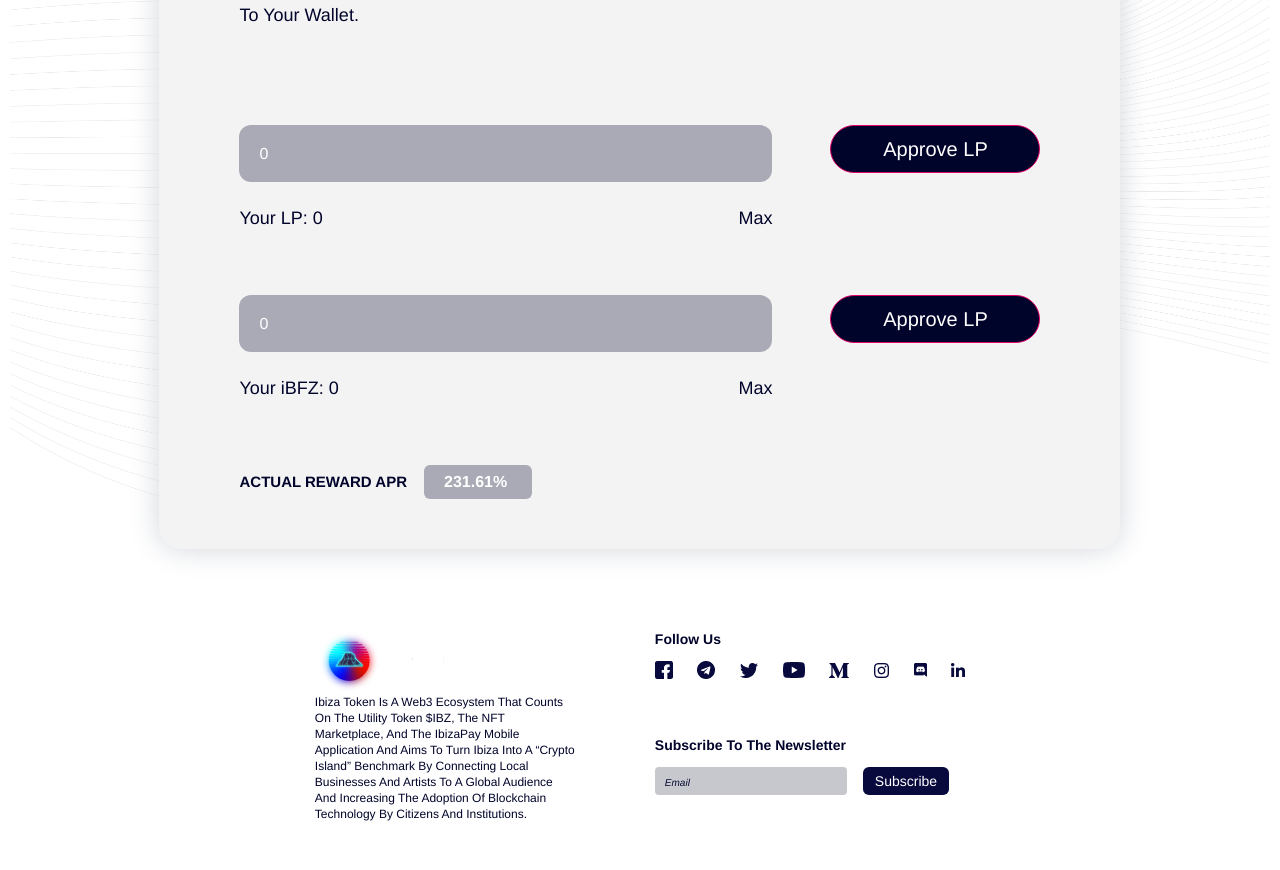
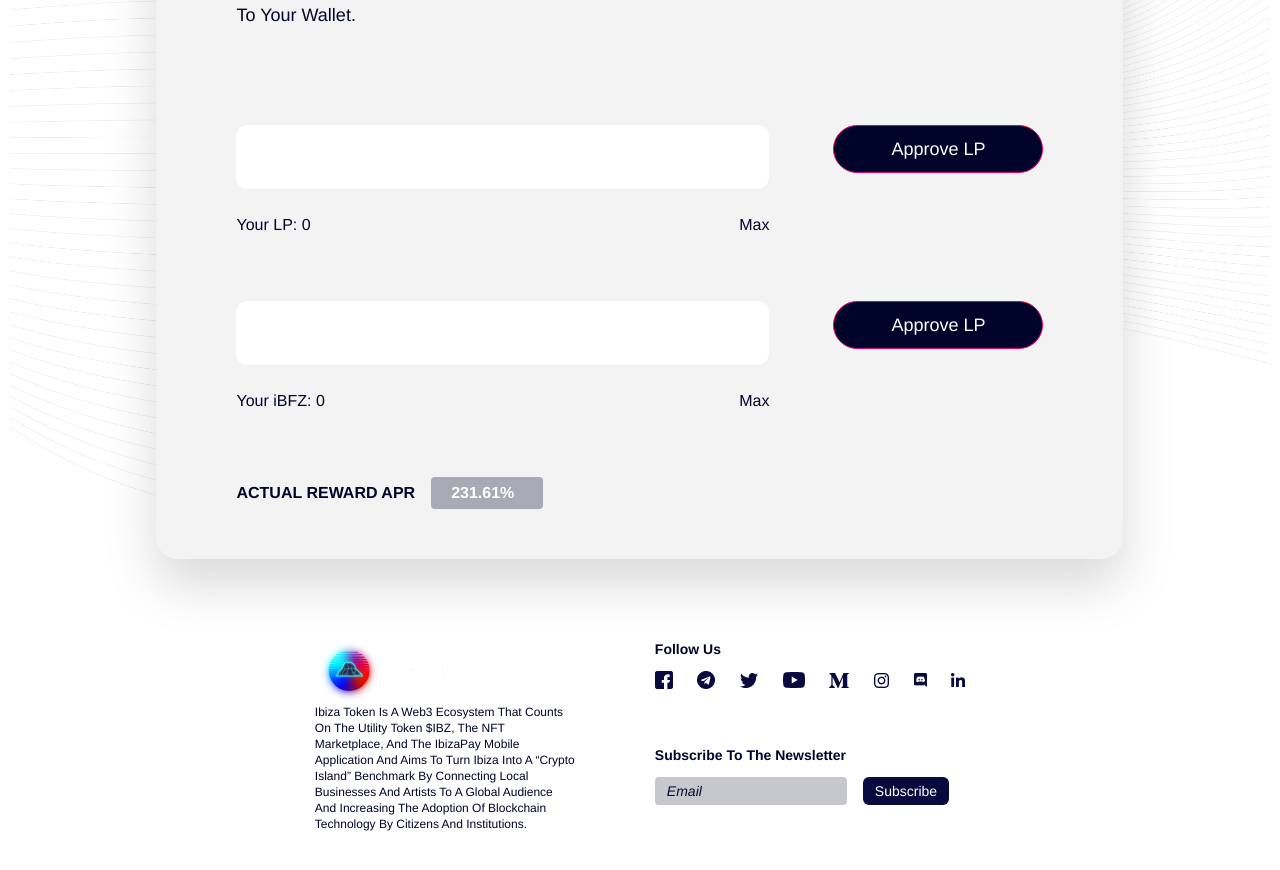
Before and after one commit to cocoa-1012/Dapp-Vue3, a Vue app: page /farming in a window 1280 px wide. Shown: the part 480-1350 px from the top of the page. Built offline with nearby package versions, Linux system fonts and the light colour scheme.

Commit message:
home and farming tailwind classes

```diff
--- a/src/components/Footer.vue
+++ b/src/components/Footer.vue
@@ -161,7 +161,17 @@ const count = ref(0);
         <p :class="p_class">Subscribe To The Newsletter</p>
         <div>
           <input
-            class="bg-gray dark:bg-white rounded w-48 h-7"
+            class="
+              bg-gray
+              dark:bg-white
+              rounded
+              w-48
+              h-7
+              placeholder-placeholder
+              italic
+              text-sm
+              pl-3
+            "
             type="text"
             placeholder="Email"
           />
@@ -185,14 +195,3 @@ const count = ref(0);
     </div>
   </div>
 </template>
-
-<style scoped>
-::placeholder {
-  font-size: 10px;
-  font-style: italic;
-  color: #080a32;
-  padding-left: 10px;
-  text-align: left;
-  align-items: center;
-}
-</style>
--- a/src/views/Farming.vue
+++ b/src/views/Farming.vue
@@ -1,7 +1,8 @@
 <template>
   <div
     class="
-      ttt
+      bg-graybackground
+      dark:bg-secondary
       flex flex-col
       items-left
       w-max
@@ -9,14 +10,26 @@
       py-[50px]
       my-[80px]
       rounded-[22px]
+      drop-shadow-2xl
     "
   >
-    <p class="farming text-left text-[36px] font-semibold mb-[43px]">Farming</p>
     <p
       class="
-        farming
+        text-primary
+        dark:text-white
+        text-left text-[36px]
+        font-semibold
+        mb-[43px]
+      "
+    >
+      Farming
+    </p>
+    <p
+      class="
+        text-primary
+        dark:text-white
         font-normal
-        text-[18px] text-white
+        text-[18px]
         w-[628px]
         text-left
         capitalize
@@ -29,42 +42,104 @@
       When you add or remove liquidity, your rewards are automatically transfer
       to your wallet.
     </p>
-    <div class="input_group">
+    <div class="flex mb-16">
       <div class="input_div">
-        <input type="number" value="0" />
-        <div class="input_value">
+        <input
+          type="number"
+          value="0"
+          class="
+            bg-white
+            dark:bg-primary
+            rounded-xl
+            h-16
+            w-[533px]
+            text-white
+            pl-5
+          "
+        />
+        <div
+          class="flex justify-between mt-6 text-md text-primary dark:text-white"
+        >
           <p>Your LP: 0</p>
           <p>Max</p>
         </div>
       </div>
-      <button>Approve LP</button>
+      <button
+        class="
+          bg-primary
+          border-solid border border-pinks
+          rounded-3xl
+          w-[210px]
+          h-12
+          ml-16
+          text-lg text-white
+        "
+      >
+        Approve LP
+      </button>
     </div>
-    <div class="input_group">
+    <div class="flex mb-16">
       <div class="input_div">
-        <input type="number" value="0" />
-        <div class="input_value">
+        <input
+          type="number"
+          value="0"
+          class="
+            bg-white
+            dark:bg-primary
+            rounded-xl
+            h-16
+            w-[533px]
+            text-white
+            pl-5
+          "
+        />
+        <div
+          class="flex justify-between mt-6 text-md text-primary dark:text-white"
+        >
           <p>Your iBFZ: 0</p>
           <p>Max</p>
         </div>
       </div>
-      <button>Approve LP</button>
+      <button
+        class="
+          bg-primary
+          border-solid border border-pinks
+          rounded-3xl
+          w-[210px]
+          h-12
+          ml-16
+          text-lg text-white
+        "
+      >
+        Approve LP
+      </button>
     </div>
     <div class="flex items-center">
-      <p class="actual_title text-[15px] font-semibold uppercase mr-[17px]">
+      <p
+        class="
+          text-primary
+          dark:text-white
+          text-md
+          font-semibold
+          uppercase
+          mr-4
+        "
+      >
         Actual Reward APR
       </p>
       <p
         class="
-          actual_value
           flex
           items-center
-          pl-[20px]
-          w-[108px]
-          h-[34px]
-          rounded-[6px]
+          pl-5
+          w-28
+          h-8
+          rounded
           font-semibold
           items-center
           text-white
+          bg-inputbackground
+          dark:bg-primary
         "
       >
         231.61%
@@ -72,55 +147,3 @@
     </div>
   </div>
 </template>
-
-<style scoped>
-.ttt {
-  background-color: var(--background-color-secondary);
-  box-shadow: var(--shadow-color-box);
-}
-.farming {
-  color: var(--text-primary-color);
-}
-.actual_apr {
-  display: flex;
-  align-items: center;
-}
-.actual_title {
-  color: var(--text-primary-color);
-}
-.actual_value {
-  background-color: var(--background-color-input);
-}
-.input_group {
-  display: flex;
-  margin-bottom: 63px;
-}
-button {
-  background-color: #00032a;
-  border: solid 1px #e20267;
-  border-radius: 219px;
-  width: 210px;
-  height: 48px;
-  margin-left: 58px;
-  font-size: 20px;
-  color: #ffffff;
-}
-input {
-  background-color: var(--background-color-input);
-  border-radius: 12px;
-  height: 57px;
-  width: 533px;
-  color: #ffffff;
-  padding-left: 20px;
-}
-
-.input_value {
-  display: flex;
-  justify-content: space-between;
-  font-size: 18px;
-  margin-top: 23px;
-}
-.input_value p {
-  color: var(--text-primary-color);
-}
-</style>
--- a/src/views/Home.vue
+++ b/src/views/Home.vue
@@ -1,7 +1,8 @@
 <template>
   <div
     class="
-      ttt
+      bg-graybackground
+      dark:bg-secondary
       flex flex-col
       items-left
       w-max
@@ -12,12 +13,23 @@
       drop-shadow-2xl
     "
   >
-    <p class="farming text-left text-[36px] font-semibold mb-[43px]">Farming</p>
     <p
       class="
-        farming
+        text-primary
+        dark:text-white
+        text-left text-[36px]
+        font-semibold
+        mb-[43px]
+      "
+    >
+      Farming
+    </p>
+    <p
+      class="
+        text-primary
+        dark:text-white
         font-normal
-        text-[18px] text-white
+        text-[18px]
         w-[628px]
         text-left
         capitalize
@@ -30,42 +42,104 @@
       When you add or remove liquidity, your rewards are automatically transfer
       to your wallet.
     </p>
-    <div class="input_group">
+    <div class="flex mb-16">
       <div class="input_div">
-        <input type="number" value="0" />
-        <div class="input_value">
+        <input
+          type="number"
+          value="0"
+          class="
+            bg-white
+            dark:bg-primary
+            rounded-xl
+            h-16
+            w-[533px]
+            text-white
+            pl-5
+          "
+        />
+        <div
+          class="flex justify-between mt-6 text-md text-primary dark:text-white"
+        >
           <p>Your LP: 0</p>
           <p>Max</p>
         </div>
       </div>
-      <button>Approve LP</button>
+      <button
+        class="
+          bg-primary
+          border-solid border border-pinks
+          rounded-3xl
+          w-[210px]
+          h-12
+          ml-16
+          text-lg text-white
+        "
+      >
+        Approve LP
+      </button>
     </div>
-    <div class="input_group">
+    <div class="flex mb-16">
       <div class="input_div">
-        <input type="number" value="0" />
-        <div class="input_value">
+        <input
+          type="number"
+          value="0"
+          class="
+            bg-white
+            dark:bg-primary
+            rounded-xl
+            h-16
+            w-[533px]
+            text-white
+            pl-5
+          "
+        />
+        <div
+          class="flex justify-between mt-6 text-md text-primary dark:text-white"
+        >
           <p>Your iBFZ: 0</p>
           <p>Max</p>
         </div>
       </div>
-      <button>Approve LP</button>
+      <button
+        class="
+          bg-primary
+          border-solid border border-pinks
+          rounded-3xl
+          w-[210px]
+          h-12
+          ml-16
+          text-lg text-white
+        "
+      >
+        Approve LP
+      </button>
     </div>
     <div class="flex items-center">
-      <p class="actual_title text-[15px] font-semibold uppercase mr-[17px]">
+      <p
+        class="
+          text-primary
+          dark:text-white
+          text-md
+          font-semibold
+          uppercase
+          mr-4
+        "
+      >
         Actual Reward APR
       </p>
       <p
         class="
-          actual_value
           flex
           items-center
-          pl-[20px]
-          w-[108px]
-          h-[34px]
-          rounded-[6px]
+          pl-5
+          w-28
+          h-8
+          rounded
           font-semibold
           items-center
           text-white
+          bg-inputbackground
+          dark:bg-primary
         "
       >
         231.61%
@@ -73,54 +147,3 @@
     </div>
   </div>
 </template>
-
-<style scoped>
-.ttt {
-  background-color: var(--background-color-secondary);
-}
-.farming {
-  color: var(--text-primary-color);
-}
-.actual_apr {
-  display: flex;
-  align-items: center;
-}
-.actual_title {
-  color: var(--text-primary-color);
-}
-.actual_value {
-  background-color: var(--background-color-input);
-}
-.input_group {
-  display: flex;
-  margin-bottom: 63px;
-}
-button {
-  background-color: #00032a;
-  border: solid 1px #e20267;
-  border-radius: 219px;
-  width: 210px;
-  height: 48px;
-  margin-left: 58px;
-  font-size: 20px;
-  color: #ffffff;
-}
-input {
-  background-color: var(--background-color-input);
-  border-radius: 12px;
-  height: 57px;
-  width: 533px;
-  color: #ffffff;
-  padding-left: 20px;
-}
-
-.input_value {
-  display: flex;
-  justify-content: space-between;
-  font-size: 18px;
-  margin-top: 23px;
-}
-.input_value p {
-  color: var(--text-primary-color);
-}
-</style>
--- a/tailwind.config.js
+++ b/tailwind.config.js
@@ -15,9 +15,10 @@ module.exports = {
       gray: "#c7c7ce",
       grayshadow: "#d1d5db",
       white: "#ffffff",
-      nc_secondary: "#080a3e",
-      nc_shadow: "#1fb6ff",
-      nc_input: "#1fb6ff",
+      placeholder: "#080a32",
+      graybackground: "#f3f3f3",
+      inputbackground: "#aaaab6",
+      pinks: "#e20267",
     },
     fontFamily: {
       sans: ["Graphik", "sans-serif"],
```
